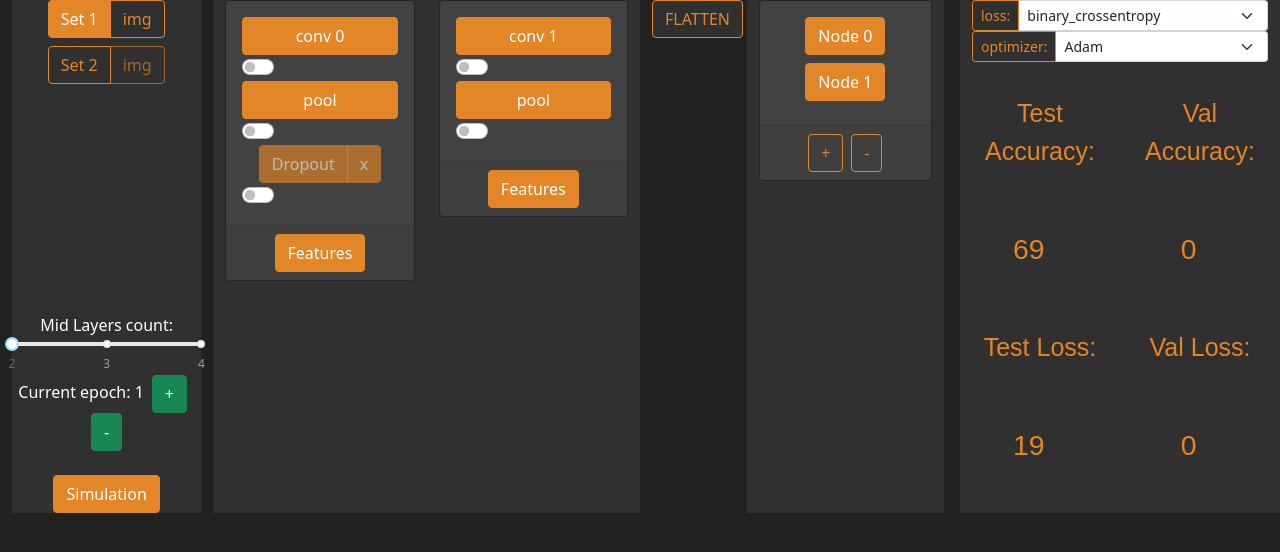
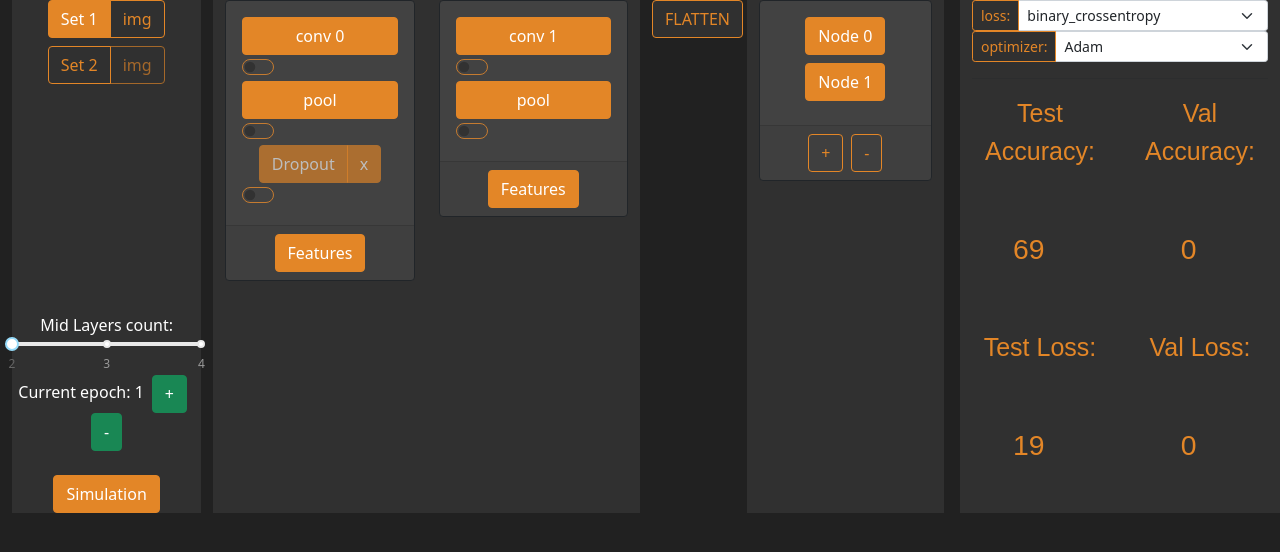
Before and after one commit to Wklej/CNNSIM, a React (Create React App) app: page / in a window 1280 px wide. Shown: the top 552 px of the page. Built offline with nearby package versions, Linux system fonts and the light colour scheme.

Commit message:
no outline

```diff
--- a/src/Workflow.css
+++ b/src/Workflow.css
@@ -86,3 +86,14 @@
 .tabFont {
     color:rgb(197, 123, 48)
 }
+
+.form-check-input:checked {
+    background-color: rgb(197, 123, 48);
+    border: 1px solid #303030;
+}
+
+.form-check-input {
+    background-color: transparent;
+    border: 1px solid rgb(197, 123, 48);
+    box-shadow: 0 0 0 0rem rgba(0, 0, 0, 0) !important;
+}
```
